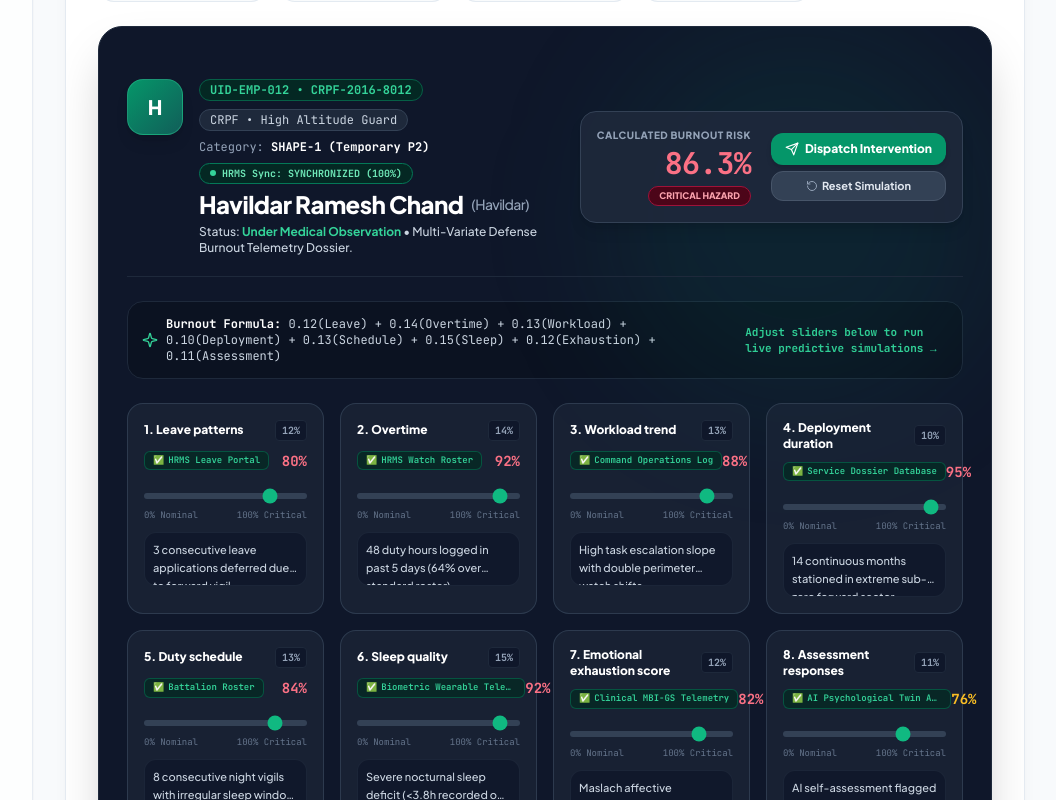
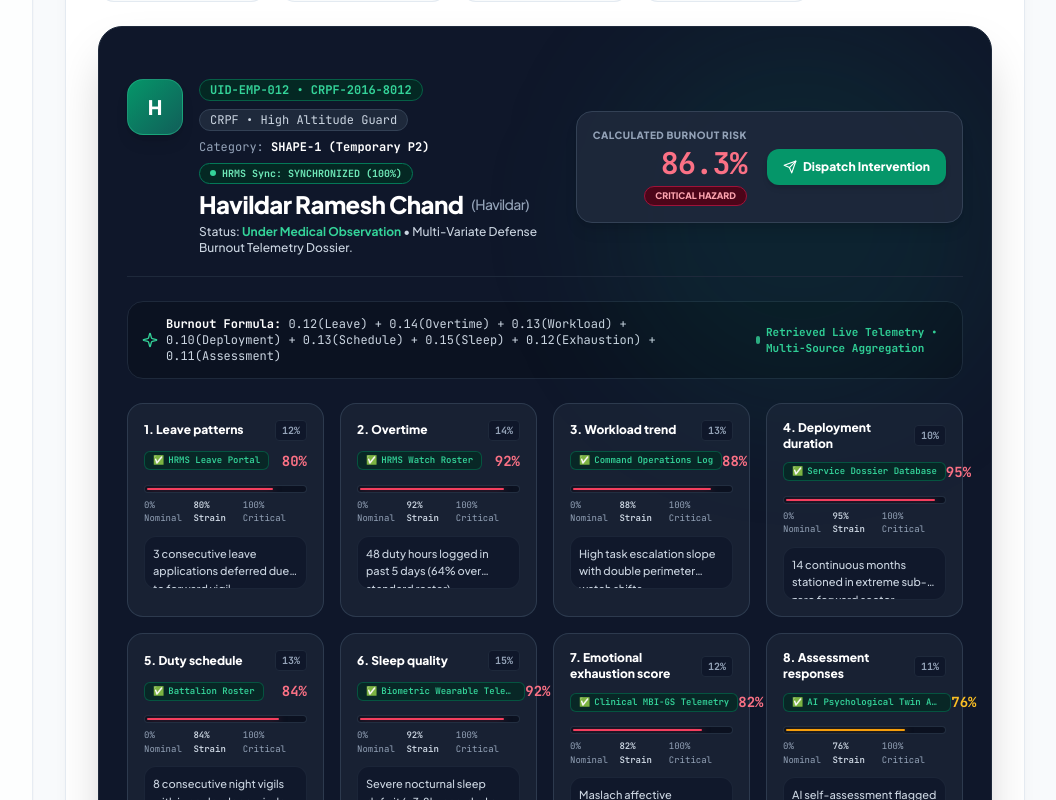
Before and after one commit to asmohamedarfeen/sih_web_app, a React (Vite) app in the folder frontend/: page /dashboard in a window 1280 px wide. Shown: the part 1180-1980 px from the top of the page, without its empty margins (223-1279 px from the left). Built offline with nearby package versions, Linux system fonts and the light colour scheme; no server answers; sample sign-in values are in the browser's storage.

Commit message:
feat(welfare): replace editable sliders with fixed live telemetry progress meters

```diff
--- a/frontend/src/pages/dashboard/WelfareDashboard.tsx
+++ b/frontend/src/pages/dashboard/WelfareDashboard.tsx
@@ -33,7 +33,6 @@ import {
   Search,
   Filter,
   UserCheck,
-  RotateCcw,
   Sparkle,
 } from 'lucide-react';
 import { useAuthStore } from '../../store/authStore';
@@ -346,8 +345,6 @@ export const WelfareDashboard: React.FC = () => {
   const [selectedRiskFilter, setSelectedRiskFilter] = useState<string>('ALL');
   const [selectedPersonnelUid, setSelectedPersonnelUid] = useState<string>('UID-EMP-012');
 
-  const [customParams, setCustomParams] = useState<{ [key: string]: number }>({});
-
   const loadWelfareData = async () => {
     try {
       const res = await dashboardService.getWelfareDashboard();
@@ -414,16 +411,16 @@ export const WelfareDashboard: React.FC = () => {
 
   const currentParamValues = useMemo(() => {
     return {
-      leave_patterns: customParams['leave_patterns'] ?? resolvedParams.leave_patterns.score,
-      overtime: customParams['overtime'] ?? resolvedParams.overtime.score,
-      workload_trend: customParams['workload_trend'] ?? resolvedParams.workload_trend.score,
-      deployment_duration: customParams['deployment_duration'] ?? resolvedParams.deployment_duration.score,
-      duty_schedule: customParams['duty_schedule'] ?? resolvedParams.duty_schedule.score,
-      sleep_quality: customParams['sleep_quality'] ?? resolvedParams.sleep_quality.score,
-      emotional_exhaustion: customParams['emotional_exhaustion'] ?? resolvedParams.emotional_exhaustion.score,
-      assessment_responses: customParams['assessment_responses'] ?? resolvedParams.assessment_responses.score,
+      leave_patterns: resolvedParams.leave_patterns.score,
+      overtime: resolvedParams.overtime.score,
+      workload_trend: resolvedParams.workload_trend.score,
+      deployment_duration: resolvedParams.deployment_duration.score,
+      duty_schedule: resolvedParams.duty_schedule.score,
+      sleep_quality: resolvedParams.sleep_quality.score,
+      emotional_exhaustion: resolvedParams.emotional_exhaustion.score,
+      assessment_responses: resolvedParams.assessment_responses.score,
     };
-  }, [resolvedParams, customParams]);
+  }, [resolvedParams]);
 
   const calculatedBurnout = useMemo(() => {
     const p = currentParamValues;
@@ -523,17 +520,6 @@ export const WelfareDashboard: React.FC = () => {
       return true;
     });
   }, [searchQuery, selectedRiskFilter, personnelRoster]);
-
-  const resetSliders = () => {
-    setCustomParams({});
-  };
-
-  const handleSliderChange = (paramKey: string, val: number) => {
-    setCustomParams((prev) => ({
-      ...prev,
-      [paramKey]: val,
-    }));
-  };
 
 
 
@@ -1217,7 +1203,6 @@ export const WelfareDashboard: React.FC = () => {
                   key={p.uid}
                   onClick={() => {
                     setSelectedPersonnelUid(p.uid);
-                    setCustomParams({});
                   }}
                   className={`p-3.5 rounded-2xl border text-left transition-all cursor-pointer flex flex-col justify-between relative group ${
                     isSelected
@@ -1336,17 +1321,10 @@ export const WelfareDashboard: React.FC = () => {
               <div className="flex flex-col gap-1.5">
                 <button
                   onClick={() => handleTriggerAction('Burnout Dispatch', `Priority intervention for ${selectedPersonnel.name}`)}
-                  className="px-3.5 py-2 rounded-xl bg-emerald-600 hover:bg-emerald-500 text-white text-xs font-extrabold flex items-center gap-1.5 transition-all shadow-md cursor-pointer"
+                  className="px-4 py-2.5 rounded-xl bg-emerald-600 hover:bg-emerald-500 text-white text-xs font-extrabold flex items-center gap-1.5 transition-all shadow-md cursor-pointer"
                 >
                   <Send className="w-3.5 h-3.5" />
                   <span>Dispatch Intervention</span>
-                </button>
-                <button
-                  onClick={resetSliders}
-                  className="px-3 py-1.5 rounded-xl bg-slate-700 hover:bg-slate-600 text-slate-200 text-[11px] font-bold flex items-center justify-center gap-1 transition-all cursor-pointer border border-slate-600"
-                >
-                  <RotateCcw className="w-3 h-3 text-slate-400" />
-                  <span>Reset Simulation</span>
                 </button>
               </div>
             </div>
@@ -1364,7 +1342,7 @@ export const WelfareDashboard: React.FC = () => {
                   </span>
                 </div>
                 <p className="mt-1 text-amber-200/90 leading-relaxed font-medium">
-                  Live data for <strong className="text-white underline">{missingParams.join(', ')}</strong> is not yet available in the HRMS database for this personnel. Using baseline unit default values for interactive simulation until telemetry packets synchronize.
+                  Live data for <strong className="text-white underline">{missingParams.join(', ')}</strong> is not yet available in the HRMS / Mobile database for this personnel. Using baseline unit default values until telemetry packets synchronize.
                 </p>
               </div>
             </div>
@@ -1378,16 +1356,16 @@ export const WelfareDashboard: React.FC = () => {
                 <strong className="text-white">Burnout Formula:</strong> 0.12(Leave) + 0.14(Overtime) + 0.13(Workload) + 0.10(Deployment) + 0.13(Schedule) + 0.15(Sleep) + 0.12(Exhaustion) + 0.11(Assessment)
               </span>
             </div>
-            <span className="text-[11px] text-emerald-400 font-bold">
-              Adjust sliders below to run live predictive simulations &rarr;
+            <span className="text-[11px] font-mono text-emerald-400 font-bold flex items-center gap-1.5">
+              <span className="w-2 h-2 rounded-full bg-emerald-400 animate-pulse"></span>
+              <span>Retrieved Live Telemetry • Multi-Source Aggregation</span>
             </span>
           </div>
 
-          {/* 8 Parameters Detailed Breakdown & Live Simulation Sliders */}
+          {/* 8 Parameters Detailed Breakdown (Fixed Retrieved Telemetry Metrics) */}
           <div className="grid grid-cols-1 sm:grid-cols-2 lg:grid-cols-4 gap-4 relative z-10">
             {paramDefinitions.map((param) => {
               const currentVal = (currentParamValues as any)[param.key];
-              const isModified = customParams[param.key] !== undefined;
 
               return (
                 <div
@@ -1395,8 +1373,6 @@ export const WelfareDashboard: React.FC = () => {
                   className={`p-4 rounded-2xl border transition-all space-y-2.5 ${
                     !param.available
                       ? 'bg-slate-800/70 border-amber-500/50 ring-1 ring-amber-500/20'
-                      : isModified
-                      ? 'bg-slate-800/90 border-emerald-500/60 ring-1 ring-emerald-500/30 shadow-md'
                       : 'bg-slate-800/60 border-slate-700/80'
                   }`}
                 >
@@ -1432,18 +1408,25 @@ export const WelfareDashboard: React.FC = () => {
                     </span>
                   </div>
 
-                  {/* Interactive Slider */}
-                  <div className="space-y-1">
-                    <input
-                      type="range"
-                      min={0}
-                      max={100}
-                      value={currentVal}
-                      onChange={(e) => handleSliderChange(param.key, parseInt(e.target.value, 10))}
-                      className="w-full accent-emerald-500 cursor-pointer h-1.5 bg-slate-700 rounded-lg appearance-none"
-                    />
-                    <div className="flex justify-between text-[9px] font-mono text-slate-500">
+                  {/* Retrieved Telemetry Strain Bar Meter */}
+                  <div className="space-y-1.5 pt-1">
+                    <div className="w-full h-2 bg-slate-950 rounded-full overflow-hidden border border-slate-700/60 p-0.5">
+                      <div
+                        className={`h-full rounded-full transition-all duration-500 ${
+                          currentVal >= 80
+                            ? 'bg-rose-500 shadow-[0_0_8px_rgba(244,63,94,0.5)]'
+                            : currentVal >= 70
+                            ? 'bg-amber-500 shadow-[0_0_8px_rgba(245,158,11,0.5)]'
+                            : currentVal >= 50
+                            ? 'bg-blue-500 shadow-[0_0_8px_rgba(59,130,246,0.5)]'
+                            : 'bg-emerald-500 shadow-[0_0_8px_rgba(16,185,129,0.5)]'
+                        }`}
+                        style={{ width: `${Math.min(100, Math.max(4, currentVal))}%` }}
+                      />
+                    </div>
+                    <div className="flex justify-between text-[9px] font-mono text-slate-400">
                       <span>0% Nominal</span>
+                      <span className="font-semibold text-slate-300">{currentVal}% Strain</span>
                       <span>100% Critical</span>
                     </div>
                   </div>
```
